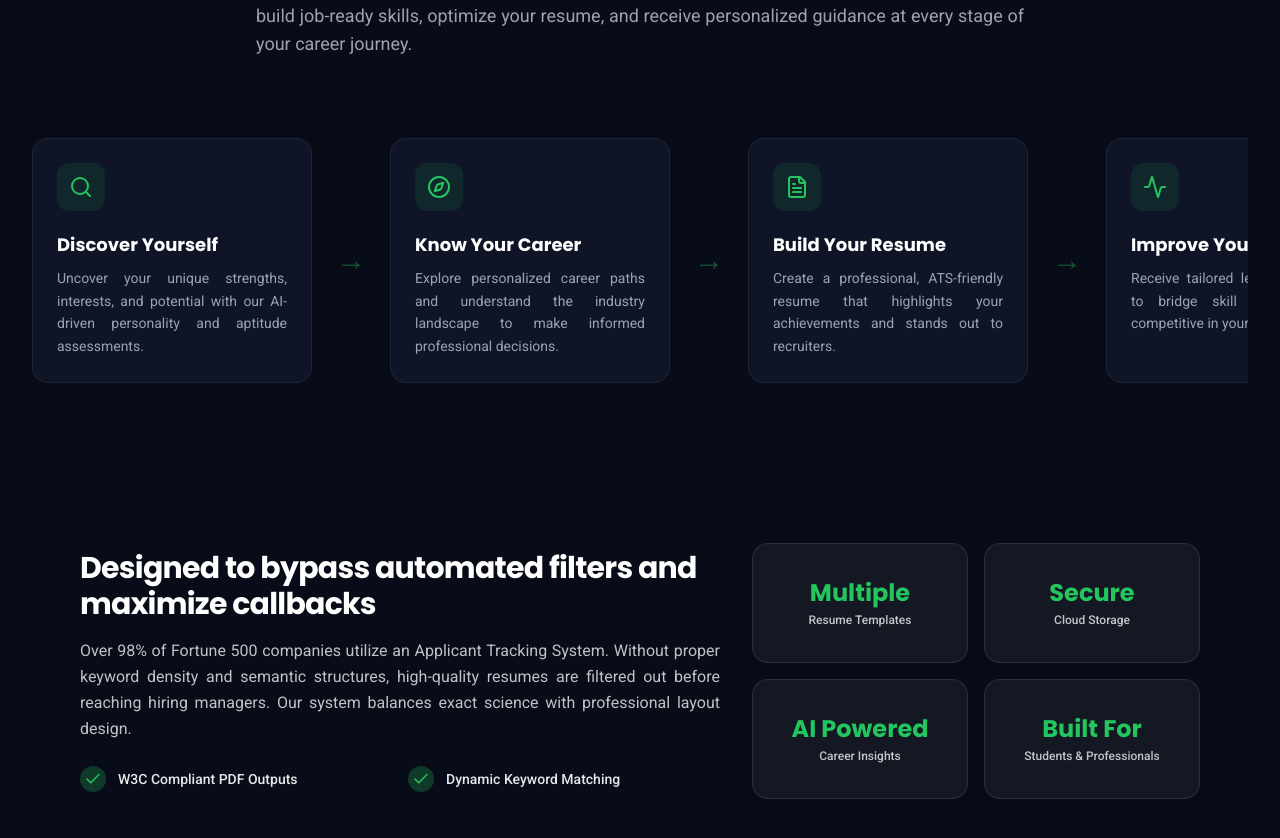
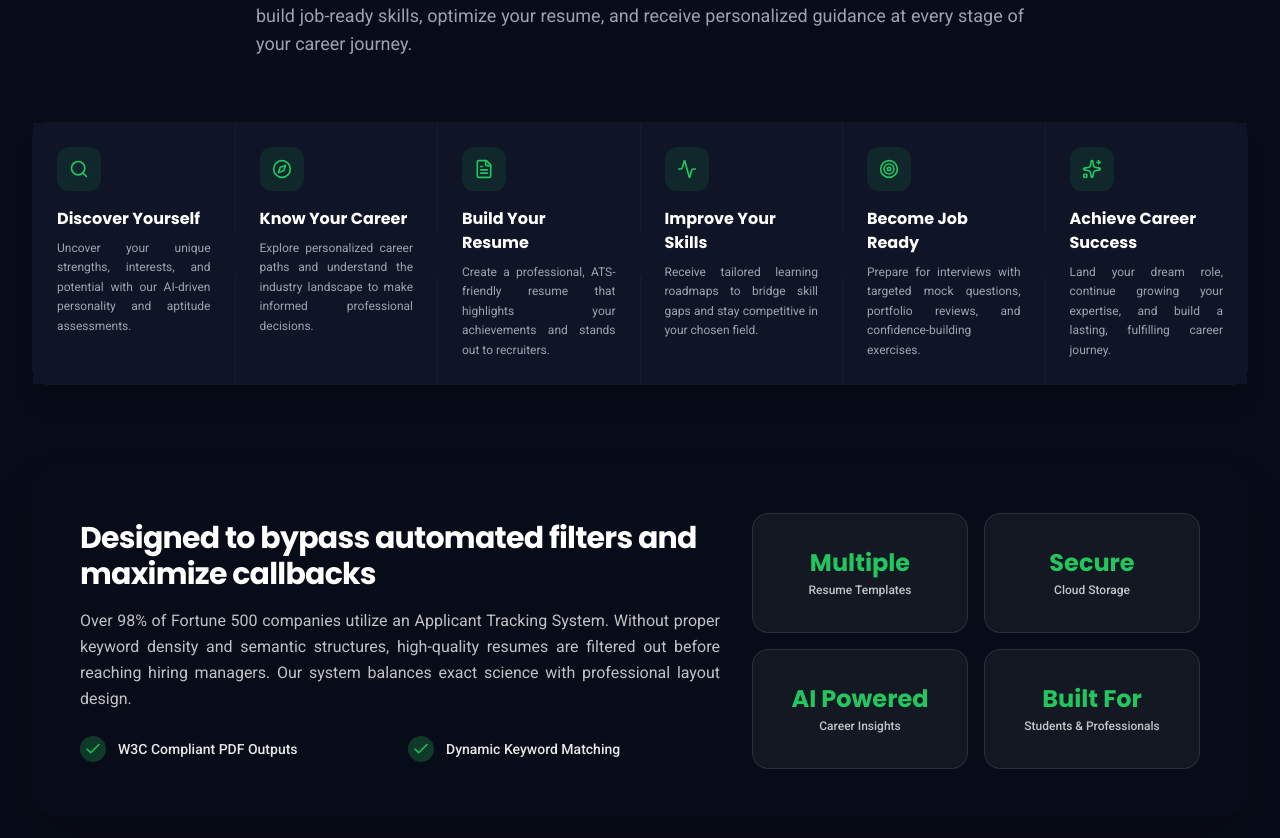
Before and after one commit to phanindra73/cvkaro-public, a React (Vite) app: page / in a window 1280 px wide. Shown: the part 3050-3888 px from the top of the page. Built offline with nearby package versions, Linux system fonts and the light colour scheme.

Commit message:
why choose our platform change commit

```diff
--- a/src/components/WhyCVKaro.tsx
+++ b/src/components/WhyCVKaro.tsx
@@ -109,30 +109,42 @@ export default function WhyCVKaro({ onLearnMoreClick }: WhyCVKaroProps) {
           </p>
         </div>
 
-        {/* Feature Flow */}
-        <div className="flex overflow-x-auto pb-8 pt-4 gap-4 items-stretch snap-x snap-mandatory mb-12 sm:mb-16 md:mb-20" id="why-cvkaro-grid">
-          {WHY_ITEMS.map((item, index) => (
-            <React.Fragment key={index}>
-              <div className="flex-shrink-0 w-[280px] bg-white rounded-2xl p-6 border border-border-gray/80 hover:border-brand-green/30 hover:shadow-xl transition-all duration-300 group snap-center flex flex-col">
-                <div className="bg-brand-green/10 text-brand-green p-3 rounded-xl w-fit mb-5 transition-colors duration-300 group-hover:bg-brand-green group-hover:text-navy-dark shrink-0">
+        {/* Interconnected Block Process */}
+        <div className="flex flex-col lg:flex-row w-full rounded-2xl shadow-xl border border-border-gray/60 mb-12 sm:mb-16 md:mb-20">
+          {WHY_ITEMS.map((item, index) => {
+            const isLast = index === WHY_ITEMS.length - 1;
+
+            return (
+              <div
+                key={index}
+                className="flex-1 relative bg-white flex flex-col p-6 lg:p-4 xl:p-6 border-b lg:border-b-0 lg:border-r border-border-gray/40 last:border-0 group hover:bg-brand-green/5 transition-colors z-0 hover:z-10"
+              >
+                {/* Desktop Connection Arrow */}
+                {!isLast && (
+                  <div className="hidden lg:block absolute top-1/2 -right-[17px] w-8 h-8 bg-white border-t border-r border-border-gray/40 rotate-45 -translate-y-1/2 z-20 group-hover:bg-[#f2f9f6] transition-colors" />
+                )}
+
+                {/* Mobile Connection Arrow */}
+                {!isLast && (
+                  <div className="lg:hidden absolute -bottom-[17px] left-1/2 w-8 h-8 bg-white border-b border-r border-border-gray/40 rotate-45 -translate-x-1/2 z-20 group-hover:bg-[#f2f9f6] transition-colors" />
+                )}
+
+                {/* Content */}
+                <div className="bg-brand-green/10 text-brand-green p-2.5 xl:p-3 rounded-xl w-fit mb-4 transition-colors duration-300 group-hover:bg-brand-green group-hover:text-white shrink-0 mx-auto lg:mx-0 relative z-30">
                   <div className="group-hover:scale-110 transition-transform duration-300">
-                    {getIcon(item.icon, "h-6 w-6 text-inherit")}
+                    {getIcon(item.icon, "h-5 w-5 text-inherit")}
                   </div>
                 </div>
-                <h4 className="text-lg font-display font-bold text-navy-dark mb-2 group-hover:text-brand-green transition-colors">
+
+                <h4 className="text-sm xl:text-base font-display font-bold text-navy-dark mb-2 text-center lg:text-left relative z-30">
                   {item.title}
                 </h4>
-                <p className="text-sm text-text-muted leading-relaxed flex-grow">
+                <p className="text-xs text-text-muted leading-relaxed text-center lg:text-left flex-grow relative z-30">
                   {item.description}
                 </p>
               </div>
-              {index < WHY_ITEMS.length - 1 && (
-                <div className="flex-shrink-0 flex items-center justify-center text-brand-green/40 px-1 md:px-2">
-                  <span className="text-3xl font-black">→</span>
-                </div>
-              )}
-            </React.Fragment>
-          ))}
+            );
+          })}
         </div>
 
         {/* Stats / Highlight Banner */}
```
